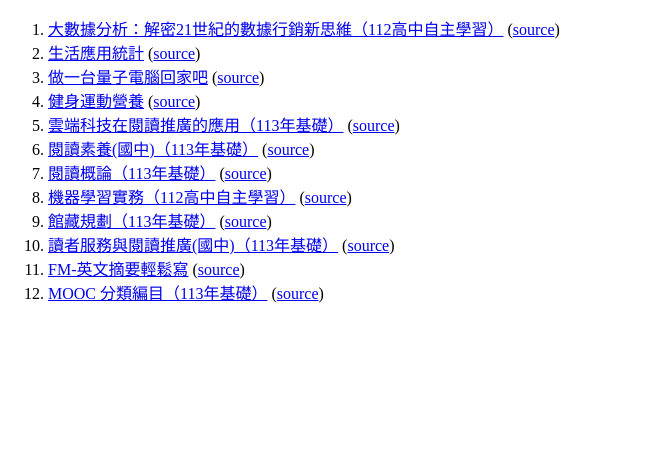
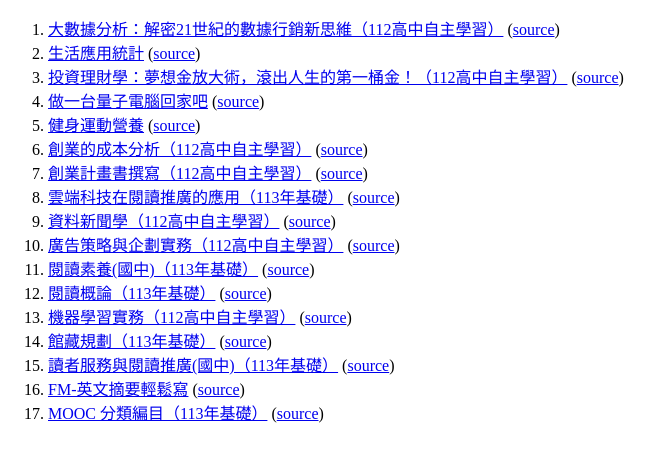
Before and after one commit to democwise2016/action-MOOC-Podcast, a plain HTML site: page index.html in a window 1280 px wide. Shown: the whole page, without its empty margins (0-660 px from the left). Drawn offline with Linux system fonts and the light colour scheme.

Commit message:
Deploying to gh-pages from @ democwise2016/action-MOOC-Podcast@75f5878dcef13ac4b4d4df8f46cdda2e3bb3c2bb 🚀

```diff
--- a/index.html
+++ b/index.html
@@ -15,6 +15,10 @@
       (<a href="https://www.youtube.com/watch?v=E3CK_zuo044" target="_blank">source</a>)
     </li>
 <li>
+      <a href="https://democwise2016.github.io/action-MOOC-Podcast/investment-and-financial-management-the-art-of-dreaming-up-gold-and-get-the-first-pot-of-gold-in-your-life-112-high-school-independent-study-ub_mwev89LIrko.rss" target="_blank">投資理財學：夢想金放大術，滾出人生的第一桶金！（112高中自主學習）</a>
+      (<a href="https://www.youtube.com/watch?v=mwev89LIrko" target="_blank">source</a>)
+    </li>
+<li>
       <a href="https://democwise2016.github.io/action-MOOC-Podcast/make-a-quantum-computer-and-go-home-ub_Q8Ivl4NAlHM.rss" target="_blank">做一台量子電腦回家吧</a>
       (<a href="https://www.youtube.com/watch?v=Q8Ivl4NAlHM" target="_blank">source</a>)
     </li>
@@ -23,8 +27,24 @@
       (<a href="https://www.youtube.com/watch?v=kIiaefXJpwo" target="_blank">source</a>)
     </li>
 <li>
+      <a href="https://democwise2016.github.io/action-MOOC-Podcast/cost-analysis-of-entrepreneurship-112-high-school-independent-study-ub_mwev89LIrko.rss" target="_blank">創業的成本分析（112高中自主學習）</a>
+      (<a href="https://www.youtube.com/watch?v=mwev89LIrko" target="_blank">source</a>)
+    </li>
+<li>
+      <a href="https://democwise2016.github.io/action-MOOC-Podcast/writing-a-business-plan-112-high-school-independent-study-ub_mwev89LIrko.rss" target="_blank">創業計畫書撰寫（112高中自主學習）</a>
+      (<a href="https://www.youtube.com/watch?v=mwev89LIrko" target="_blank">source</a>)
+    </li>
+<li>
       <a href="https://democwise2016.github.io/action-MOOC-Podcast/application-of-cloud-technology-in-reading-promotion-113-year-old-foundation-ub_oMVD0OPH4dU.rss" target="_blank">雲端科技在閱讀推廣的應用（113年基礎）</a>
       (<a href="https://www.youtube.com/watch?v=oMVD0OPH4dU" target="_blank">source</a>)
+    </li>
+<li>
+      <a href="https://democwise2016.github.io/action-MOOC-Podcast/information-journalism-112-high-school-independent-study-ub_mwev89LIrko.rss" target="_blank">資料新聞學（112高中自主學習）</a>
+      (<a href="https://www.youtube.com/watch?v=mwev89LIrko" target="_blank">source</a>)
+    </li>
+<li>
+      <a href="https://democwise2016.github.io/action-MOOC-Podcast/advertising-strategy-and-planning-practice-112-high-school-independent-study-ub_mwev89LIrko.rss" target="_blank">廣告策略與企劃實務（112高中自主學習）</a>
+      (<a href="https://www.youtube.com/watch?v=mwev89LIrko" target="_blank">source</a>)
     </li>
 <li>
       <a href="https://democwise2016.github.io/action-MOOC-Podcast/reading-literacy-junior-high-school-113-years-basics-ub_KYPW99Lch5Q.rss" target="_blank">閱讀素養(國中)（113年基礎）</a>
```
Also changed, not shown: 1 other file.
